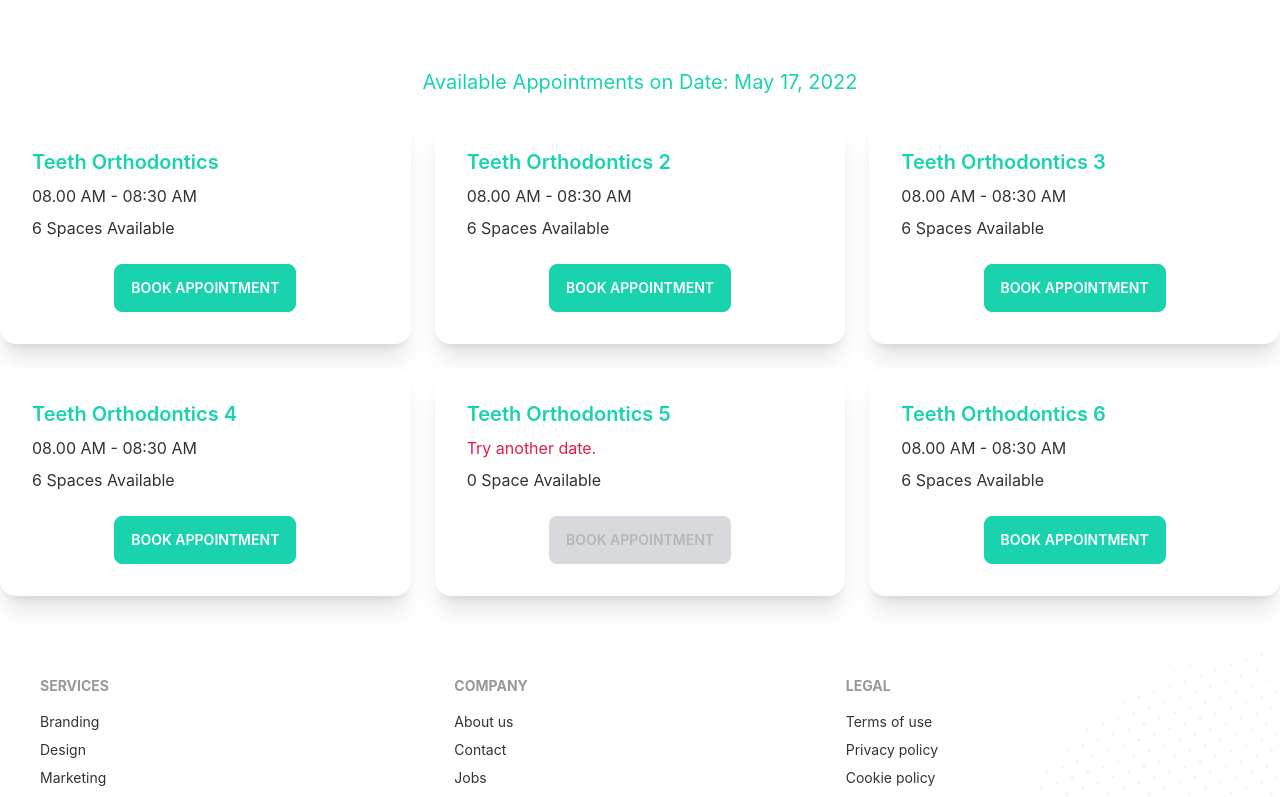
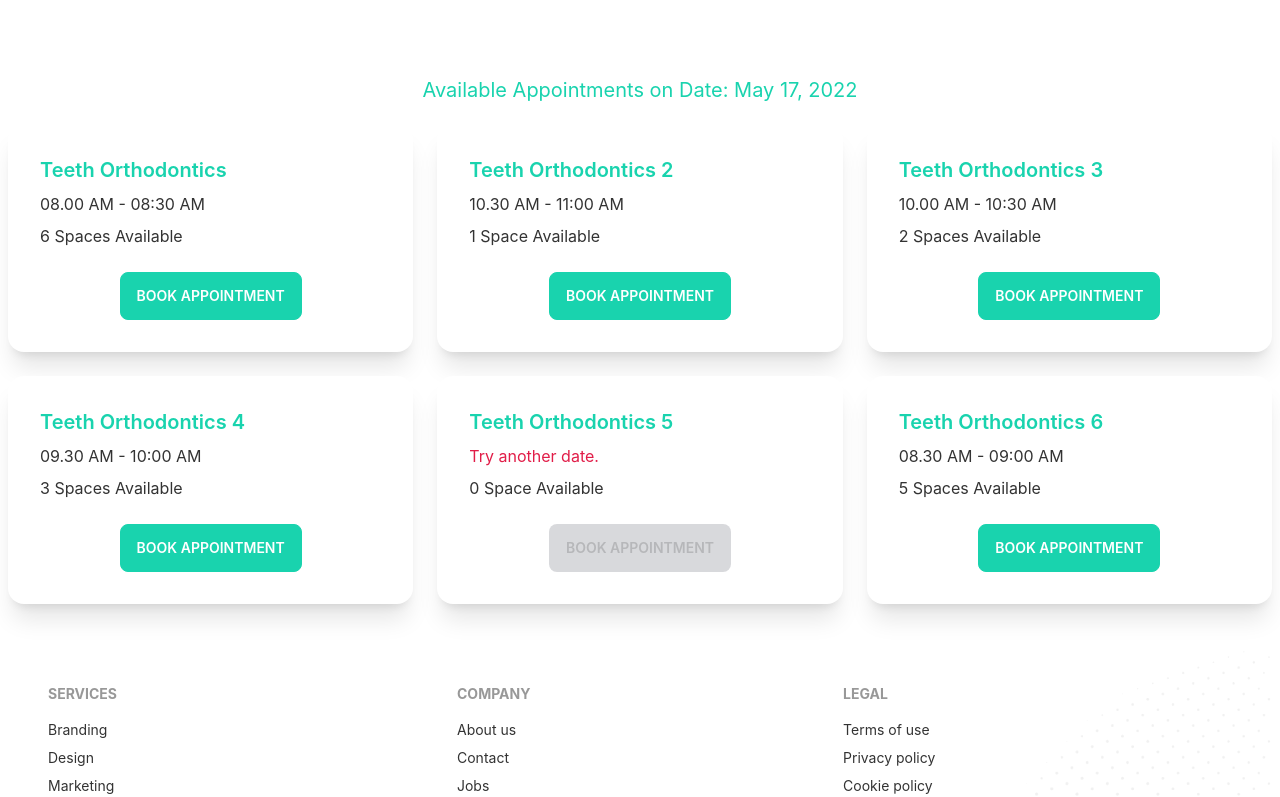
Before and after one commit to rakibulmd/Full-stack-online-schedule-app-Doctors-Portal-, a React (Create React App) app: page /appointment in a window 1280 px wide. Shown: the part 836-1633 px from the top of the page. Built offline with nearby package versions, Linux system fonts and the light colour scheme.

Commit message:
added appointment modal

```diff
--- a/public/services.json
+++ b/public/services.json
@@ -14,34 +14,17 @@
     {
         "_id": 2,
         "name": "Teeth Orthodontics 2",
-        "slots": [
-            "08.00 AM - 08:30 AM",
-            "08.30 AM - 09:00 AM",
-            "09.00 AM - 09:30 AM",
-            "09.30 AM - 10:00 AM",
-            "10.00 AM - 10:30 AM",
-            "10.30 AM - 11:00 AM"
-        ]
+        "slots": ["10.30 AM - 11:00 AM"]
     },
     {
         "_id": 3,
         "name": "Teeth Orthodontics 3",
-        "slots": [
-            "08.00 AM - 08:30 AM",
-            "08.30 AM - 09:00 AM",
-            "09.00 AM - 09:30 AM",
-            "09.30 AM - 10:00 AM",
-            "10.00 AM - 10:30 AM",
-            "10.30 AM - 11:00 AM"
-        ]
+        "slots": ["10.00 AM - 10:30 AM", "10.30 AM - 11:00 AM"]
     },
     {
         "_id": 4,
         "name": "Teeth Orthodontics 4",
         "slots": [
-            "08.00 AM - 08:30 AM",
-            "08.30 AM - 09:00 AM",
-            "09.00 AM - 09:30 AM",
             "09.30 AM - 10:00 AM",
             "10.00 AM - 10:30 AM",
             "10.30 AM - 11:00 AM"
@@ -56,7 +39,6 @@
         "_id": 6,
         "name": "Teeth Orthodontics 6",
         "slots": [
-            "08.00 AM - 08:30 AM",
             "08.30 AM - 09:00 AM",
             "09.00 AM - 09:30 AM",
             "09.30 AM - 10:00 AM",
--- a/src/Pages/Appointment/Appointment.js
+++ b/src/Pages/Appointment/Appointment.js
@@ -6,7 +6,7 @@ import AvailableAppointment from "./AvailableAppointment";
 const Appointment = () => {
     const [date, setDate] = useState(new Date());
     return (
-        <div>
+        <div className="container p-2">
             <AppointmentBanner
                 date={date}
                 setDate={setDate}
--- a/src/Pages/Appointment/AppointmentBanner.js
+++ b/src/Pages/Appointment/AppointmentBanner.js
@@ -14,7 +14,6 @@ const AppointmentBanner = ({ date, setDate }) => {
                     alt=""
                 />
                 <div>
-                    <h1 class="text-5xl font-bold">Box Office News!</h1>
                     <DayPicker
                         mode="single"
                         selected={date}
--- a/src/Pages/Appointment/AvailableAppointment.js
+++ b/src/Pages/Appointment/AvailableAppointment.js
@@ -1,9 +1,11 @@
 import { format } from "date-fns";
 import React, { useEffect, useState } from "react";
 import Service from "./Service";
+import ServiceModal from "./ServiceModal";
 
 const AvailableAppointment = ({ date }) => {
     const [services, setServices] = useState([]);
+    const [treatment, setTreatment] = useState(null);
     useEffect(() => {
         fetch("services.json")
             .then((res) => res.json())
@@ -16,9 +18,20 @@ const AvailableAppointment = ({ date }) => {
             </h2>
             <div className="grid grid-cols-1 md:grid-cols-2 lg:grid-cols-3 gap-6">
                 {services.map((service) => (
-                    <Service key={service._id} service={service}></Service>
+                    <Service
+                        key={service._id}
+                        service={service}
+                        setTreatment={setTreatment}
+                    ></Service>
                 ))}
             </div>
+            {treatment && (
+                <ServiceModal
+                    treatment={treatment}
+                    date={date}
+                    setTreatment={setTreatment}
+                ></ServiceModal>
+            )}
         </div>
     );
 };
--- a/src/Pages/Appointment/Service.js
+++ b/src/Pages/Appointment/Service.js
@@ -1,8 +1,7 @@
 import React from "react";
-import PrimaryButton from "../Shared/PrimaryButton/PrimaryButton";
+const Service = ({ service, setTreatment }) => {
+    const { name, slots } = service;
 
-const Service = ({ service }) => {
-    const { name, slots } = service;
     return (
         <div class="card lg:m-w-96 bg-base-100 shadow-xl">
             <div class="card-body">
@@ -19,12 +18,16 @@ const Service = ({ service }) => {
                     Available
                 </p>
                 <div class="card-actions justify-center pt-4">
-                    <button
+                    <label
+                        onClick={() => {
+                            setTreatment(service);
+                        }}
                         disabled={slots.length === 0}
-                        className="btn btn-secondary text-white"
+                        className="btn btn-secondary text-white modal-button"
+                        for="service-modal"
                     >
                         Book Appointment
-                    </button>
+                    </label>
                 </div>
             </div>
         </div>
--- /dev/null
+++ b/src/Pages/Appointment/ServiceModal.js
@@ -0,0 +1,75 @@
+import { format } from "date-fns";
+import React from "react";
+
+const ServiceModal = ({ treatment, date, setTreatment }) => {
+    const { name, slots } = treatment;
+    const handleBooking = (event) => {
+        event.preventDefault();
+        const slot = event.target.slot.value;
+        console.log(slot);
+        setTreatment(null);
+    };
+    return (
+        <div>
+            <input type="checkbox" id="service-modal" class="modal-toggle" />
+            <div class="modal modal-bottom sm:modal-middle">
+                <div class="modal-box">
+                    <label
+                        for="service-modal"
+                        class="btn btn-sm btn-circle absolute right-2 top-2"
+                    >
+                        ✕
+                    </label>
+                    <h3 class="font-bold text-lg">{name}</h3>
+                    <form
+                        className="grid grid-cols-1 gap-3 justify-items-center mt-5"
+                        onSubmit={handleBooking}
+                    >
+                        <input
+                            type="text"
+                            value={`${format(date, "PP")}`}
+                            readOnly
+                            class="input input-bordered w-full max-w-xs"
+                        />
+                        <select
+                            name="slot"
+                            class="select select-bordered w-full max-w-xs"
+                        >
+                            {slots.map((slot) => (
+                                <option key={slot._id} value={slot}>
+                                    {slot}
+                                </option>
+                            ))}
+                        </select>
+                        <input
+                            name="name"
+                            type="text"
+                            placeholder="Your name"
+                            class="input input-bordered w-full max-w-xs"
+                        />
+                        <input
+                            name="email"
+                            type="email"
+                            placeholder="Your email"
+                            class="input input-bordered w-full max-w-xs"
+                        />
+                        <input
+                            name="phone"
+                            type="text"
+                            placeholder="Your phone"
+                            class="input input-bordered w-full max-w-xs"
+                        />
+
+                        <input
+                            type="Submit"
+                            value="submit"
+                            class=" btn btn-secondary w-full max-w-xs text-white"
+                        />
+                    </form>
+                </div>
+            </div>
+        </div>
+    );
+};
+
+export default ServiceModal;
```
